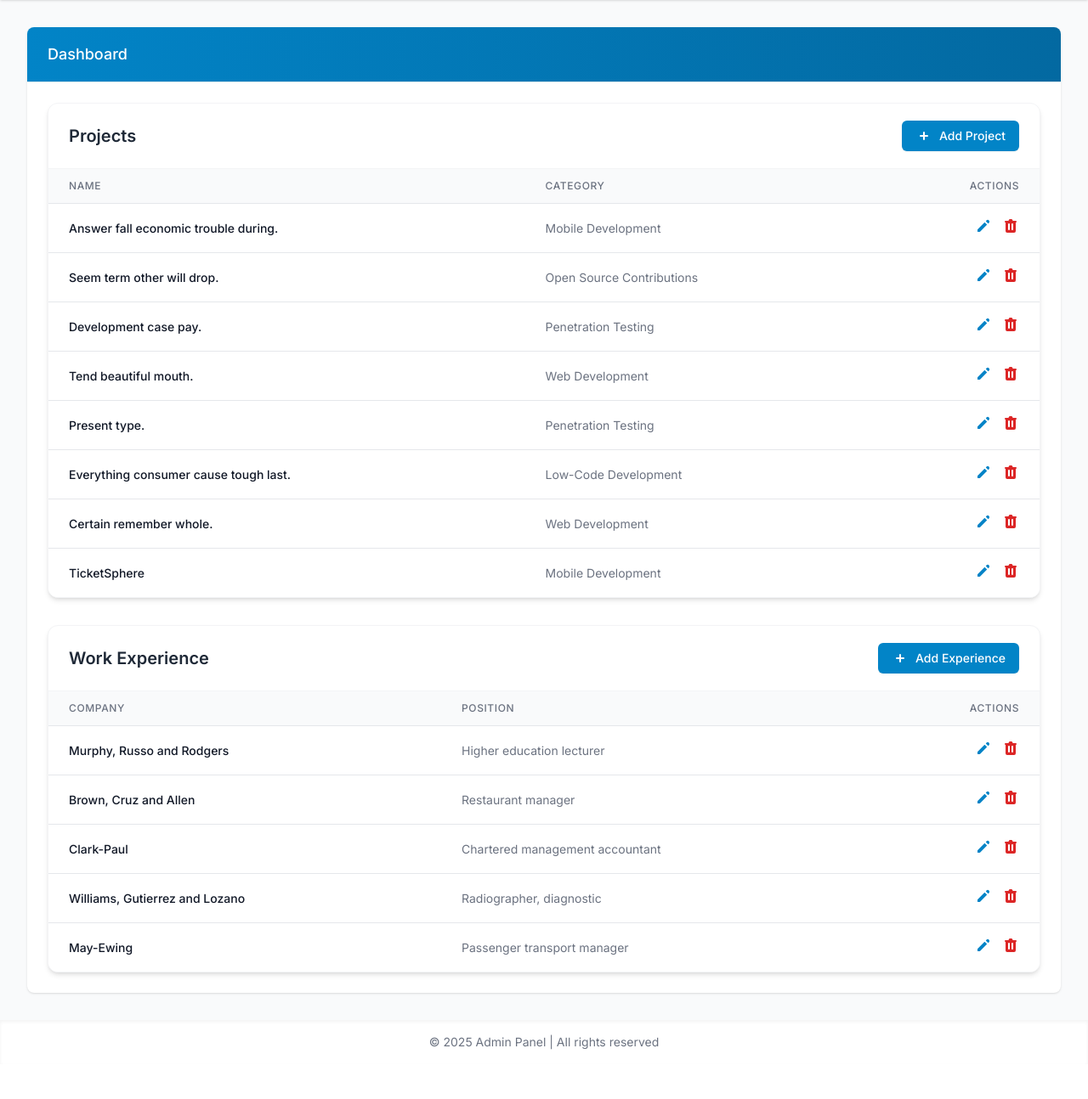
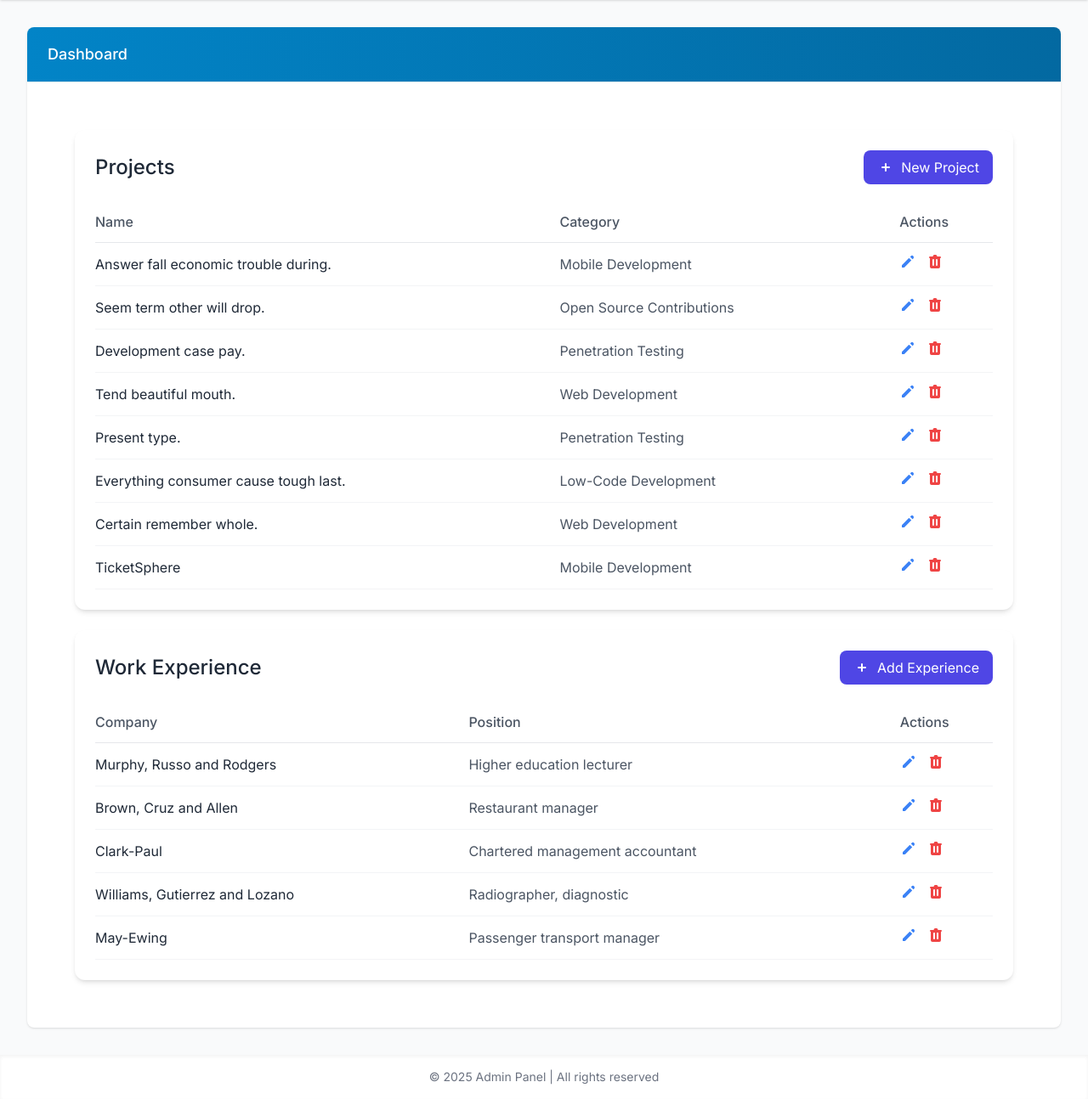
Before and after one commit to Levi-LMN/Probable-enigma, a Flask app: page /admin/dashboard in a window 1280 px wide. Shown: the part 64-1358 px from the top of the page at 85% size. Before the commit the page ends 1300 px from the top, so only its background shows below. Run offline with Flask 3, Linux system fonts and the light colour scheme; a user stored in the database is signed in; some libraries are stand-ins or nearby versions.

Commit message:
UI changes

```diff
--- a/templates/admin/dashboard.html
+++ b/templates/admin/dashboard.html
@@ -1,43 +1,45 @@
 {% extends "admin/base.html" %}
 
 {% block content %}
-<div class="space-y-8">
+<div class="max-w-6xl mx-auto px-4 sm:px-6 py-6 sm:py-8">
   <!-- Projects Section -->
-    <div class="bg-white rounded-xl shadow-md overflow-hidden border border-gray-100">
-        <div class="px-6 py-5 border-b border-gray-100 flex justify-between items-center">
-            <h2 class="text-xl font-semibold text-gray-800">Projects</h2>
-            <a href="{{ url_for('add_project') }}" class="inline-flex items-center px-4 py-2 bg-primary-600 text-white text-sm font-medium rounded-md shadow-sm hover:bg-primary-700 focus:outline-none focus:ring-2 focus:ring-offset-2 focus:ring-primary-500 transition-all duration-200">
+  <div class="bg-white rounded-xl shadow-md overflow-hidden mb-6">
+    <div class="p-4 sm:p-6">
+      <div class="flex flex-col sm:flex-row sm:justify-between sm:items-center mb-6 gap-4">
+        <h2 class="text-xl sm:text-2xl font-medium text-gray-800">Projects</h2>
+        <a href="{{ url_for('add_project') }}" class="bg-indigo-600 hover:bg-indigo-700 text-white px-4 py-2 rounded-lg flex items-center justify-center sm:justify-start transition-colors duration-200 text-sm sm:text-base w-full sm:w-auto">
           <svg xmlns="http://www.w3.org/2000/svg" class="h-5 w-5 mr-2" viewBox="0 0 20 20" fill="currentColor">
             <path fill-rule="evenodd" d="M10 5a1 1 0 011 1v3h3a1 1 0 110 2h-3v3a1 1 0 11-2 0v-3H6a1 1 0 110-2h3V6a1 1 0 011-1z" clip-rule="evenodd" />
           </svg>
-                Add Project
+          New Project
         </a>
       </div>
 
-        <div class="overflow-x-auto">
-            <table class="min-w-full divide-y divide-gray-200">
+      <div class="overflow-x-auto -mx-4 sm:-mx-6">
+        <div class="inline-block min-w-full align-middle px-4 sm:px-6">
+          <table class="min-w-full">
             <thead>
-                    <tr class="bg-gray-50">
-                        <th scope="col" class="px-6 py-3 text-left text-xs font-medium text-gray-500 uppercase tracking-wider">Name</th>
-                        <th scope="col" class="px-6 py-3 text-left text-xs font-medium text-gray-500 uppercase tracking-wider">Category</th>
-                        <th scope="col" class="px-6 py-3 text-right text-xs font-medium text-gray-500 uppercase tracking-wider">Actions</th>
+              <tr class="text-left border-b border-gray-200">
+                <th class="pb-3 pt-2 pl-0 pr-3 font-medium text-gray-600 text-sm sm:text-base">Name</th>
+                <th class="pb-3 pt-2 px-3 font-medium text-gray-600 text-sm sm:text-base">Category</th>
+                <th class="pb-3 pt-2 pl-3 pr-0 font-medium text-gray-600 text-sm sm:text-base">Actions</th>
               </tr>
             </thead>
-                <tbody class="bg-white divide-y divide-gray-200">
+            <tbody>
               {% for project in projects %}
-                    <tr class="hover:bg-gray-50 transition-colors duration-150">
-                        <td class="px-6 py-4 whitespace-nowrap text-sm font-medium text-gray-900">{{ project.ProjectName }}</td>
-                        <td class="px-6 py-4 whitespace-nowrap text-sm text-gray-500">{{ project.Category }}</td>
-                        <td class="px-6 py-4 whitespace-nowrap text-right text-sm font-medium">
-                            <div class="flex justify-end space-x-3">
-                                <a href="{{ url_for('edit_project', project_id=project.ProjectID) }}" class="text-primary-600 hover:text-primary-900 transition-colors duration-150">
+              <tr class="hover:bg-gray-50 border-b border-gray-100">
+                <td class="py-3 pl-0 pr-3 text-gray-800 text-sm sm:text-base">{{ project.ProjectName }}</td>
+                <td class="py-3 px-3 text-gray-600 text-sm sm:text-base">{{ project.Category }}</td>
+                <td class="py-3 pl-3 pr-0">
+                  <div class="flex space-x-3">
+                    <a href="{{ url_for('edit_project', project_id=project.ProjectID) }}" class="text-blue-500 hover:text-blue-700 transition-colors duration-200">
                       <span class="sr-only">Edit</span>
                       <svg xmlns="http://www.w3.org/2000/svg" class="h-5 w-5" viewBox="0 0 20 20" fill="currentColor">
                         <path d="M13.586 3.586a2 2 0 112.828 2.828l-.793.793-2.828-2.828.793-.793zM11.379 5.793L3 14.172V17h2.828l8.38-8.379-2.83-2.828z" />
                       </svg>
                     </a>
                     <form action="{{ url_for('delete_project', project_id=project.ProjectID) }}" method="POST" class="inline">
-                                    <button type="submit" class="text-red-600 hover:text-red-900 transition-colors duration-150">
+                      <button type="submit" class="text-red-500 hover:text-red-700 transition-colors duration-200">
                         <span class="sr-only">Delete</span>
                         <svg xmlns="http://www.w3.org/2000/svg" class="h-5 w-5" viewBox="0 0 20 20" fill="currentColor">
                           <path fill-rule="evenodd" d="M9 2a1 1 0 00-.894.553L7.382 4H4a1 1 0 000 2v10a2 2 0 002 2h8a2 2 0 002-2V6a1 1 0 100-2h-3.382l-.724-1.447A1 1 0 0011 2H9zM7 8a1 1 0 012 0v6a1 1 0 11-2 0V8zm5-1a1 1 0 00-1 1v6a1 1 0 102 0V8a1 1 0 00-1-1z" clip-rule="evenodd" />
@@ -48,29 +50,19 @@
                 </td>
               </tr>
               {% endfor %}
-
-                    {% if not projects %}
-                    <tr>
-                        <td colspan="3" class="px-6 py-10 text-center text-sm text-gray-500">
-                            <div class="flex flex-col items-center">
-                                <svg xmlns="http://www.w3.org/2000/svg" class="h-10 w-10 text-gray-300 mb-2" fill="none" viewBox="0 0 24 24" stroke="currentColor">
-                                    <path stroke-linecap="round" stroke-linejoin="round" stroke-width="2" d="M20 7l-8-4-8 4m16 0l-8 4m8-4v10l-8 4m0-10L4 7m8 4v10M4 7v10l8 4" />
-                                </svg>
-                                <p>No projects found</p>
-                            </div>
-                        </td>
-                    </tr>
-                    {% endif %}
             </tbody>
           </table>
         </div>
       </div>
+    </div>
+  </div>
 
   <!-- Work Experience Section -->
-    <div class="bg-white rounded-xl shadow-md overflow-hidden border border-gray-100">
-        <div class="px-6 py-5 border-b border-gray-100 flex justify-between items-center">
-            <h2 class="text-xl font-semibold text-gray-800">Work Experience</h2>
-            <a href="{{ url_for('add_work_experience') }}" class="inline-flex items-center px-4 py-2 bg-primary-600 text-white text-sm font-medium rounded-md shadow-sm hover:bg-primary-700 focus:outline-none focus:ring-2 focus:ring-offset-2 focus:ring-primary-500 transition-all duration-200">
+  <div class="bg-white rounded-xl shadow-md overflow-hidden">
+    <div class="p-4 sm:p-6">
+      <div class="flex flex-col sm:flex-row sm:justify-between sm:items-center mb-6 gap-4">
+        <h2 class="text-xl sm:text-2xl font-medium text-gray-800">Work Experience</h2>
+        <a href="{{ url_for('add_work_experience') }}" class="bg-indigo-600 hover:bg-indigo-700 text-white px-4 py-2 rounded-lg flex items-center justify-center sm:justify-start transition-colors duration-200 text-sm sm:text-base w-full sm:w-auto">
           <svg xmlns="http://www.w3.org/2000/svg" class="h-5 w-5 mr-2" viewBox="0 0 20 20" fill="currentColor">
             <path fill-rule="evenodd" d="M10 5a1 1 0 011 1v3h3a1 1 0 110 2h-3v3a1 1 0 11-2 0v-3H6a1 1 0 110-2h3V6a1 1 0 011-1z" clip-rule="evenodd" />
           </svg>
@@ -78,30 +70,31 @@
         </a>
       </div>
 
-        <div class="overflow-x-auto">
-            <table class="min-w-full divide-y divide-gray-200">
+      <div class="overflow-x-auto -mx-4 sm:-mx-6">
+        <div class="inline-block min-w-full align-middle px-4 sm:px-6">
+          <table class="min-w-full">
             <thead>
-                    <tr class="bg-gray-50">
-                        <th scope="col" class="px-6 py-3 text-left text-xs font-medium text-gray-500 uppercase tracking-wider">Company</th>
-                        <th scope="col" class="px-6 py-3 text-left text-xs font-medium text-gray-500 uppercase tracking-wider">Position</th>
-                        <th scope="col" class="px-6 py-3 text-right text-xs font-medium text-gray-500 uppercase tracking-wider">Actions</th>
+              <tr class="text-left border-b border-gray-200">
+                <th class="pb-3 pt-2 pl-0 pr-3 font-medium text-gray-600 text-sm sm:text-base">Company</th>
+                <th class="pb-3 pt-2 px-3 font-medium text-gray-600 text-sm sm:text-base">Position</th>
+                <th class="pb-3 pt-2 pl-3 pr-0 font-medium text-gray-600 text-sm sm:text-base">Actions</th>
               </tr>
             </thead>
-                <tbody class="bg-white divide-y divide-gray-200">
+            <tbody>
               {% for experience in experiences %}
-                    <tr class="hover:bg-gray-50 transition-colors duration-150">
-                        <td class="px-6 py-4 whitespace-nowrap text-sm font-medium text-gray-900">{{ experience.CompanyName }}</td>
-                        <td class="px-6 py-4 whitespace-nowrap text-sm text-gray-500">{{ experience.Position }}</td>
-                        <td class="px-6 py-4 whitespace-nowrap text-right text-sm font-medium">
-                            <div class="flex justify-end space-x-3">
-                                <a href="{{ url_for('edit_experience', experience_id=experience.ExperienceID) }}" class="text-primary-600 hover:text-primary-900 transition-colors duration-150">
+              <tr class="hover:bg-gray-50 border-b border-gray-100">
+                <td class="py-3 pl-0 pr-3 text-gray-800 text-sm sm:text-base">{{ experience.CompanyName }}</td>
+                <td class="py-3 px-3 text-gray-600 text-sm sm:text-base">{{ experience.Position }}</td>
+                <td class="py-3 pl-3 pr-0">
+                  <div class="flex space-x-3">
+                    <a href="{{ url_for('edit_experience', experience_id=experience.ExperienceID) }}" class="text-blue-500 hover:text-blue-700 transition-colors duration-200">
                       <span class="sr-only">Edit</span>
                       <svg xmlns="http://www.w3.org/2000/svg" class="h-5 w-5" viewBox="0 0 20 20" fill="currentColor">
                         <path d="M13.586 3.586a2 2 0 112.828 2.828l-.793.793-2.828-2.828.793-.793zM11.379 5.793L3 14.172V17h2.828l8.38-8.379-2.83-2.828z" />
                       </svg>
                     </a>
                     <form action="{{ url_for('delete_experience', experience_id=experience.ExperienceID) }}" method="POST" class="inline">
-                                    <button type="submit" class="text-red-600 hover:text-red-900 transition-colors duration-150">
+                      <button type="submit" class="text-red-500 hover:text-red-700 transition-colors duration-200">
                         <span class="sr-only">Delete</span>
                         <svg xmlns="http://www.w3.org/2000/svg" class="h-5 w-5" viewBox="0 0 20 20" fill="currentColor">
                           <path fill-rule="evenodd" d="M9 2a1 1 0 00-.894.553L7.382 4H4a1 1 0 000 2v10a2 2 0 002 2h8a2 2 0 002-2V6a1 1 0 100-2h-3.382l-.724-1.447A1 1 0 0011 2H9zM7 8a1 1 0 012 0v6a1 1 0 11-2 0V8zm5-1a1 1 0 00-1 1v6a1 1 0 102 0V8a1 1 0 00-1-1z" clip-rule="evenodd" />
@@ -112,22 +105,11 @@
                 </td>
               </tr>
               {% endfor %}
-
-                    {% if not experiences %}
-                    <tr>
-                        <td colspan="3" class="px-6 py-10 text-center text-sm text-gray-500">
-                            <div class="flex flex-col items-center">
-                                <svg xmlns="http://www.w3.org/2000/svg" class="h-10 w-10 text-gray-300 mb-2" fill="none" viewBox="0 0 24 24" stroke="currentColor">
-                                    <path stroke-linecap="round" stroke-linejoin="round" stroke-width="2" d="M21 13.255A23.931 23.931 0 0112 15c-3.183 0-6.22-.62-9-1.745M16 6V4a2 2 0 00-2-2h-4a2 2 0 00-2 2v2m4 6h.01M5 20h14a2 2 0 002-2V8a2 2 0 00-2-2H5a2 2 0 00-2 2v10a2 2 0 002 2z" />
-                                </svg>
-                                <p>No work experience found</p>
-                            </div>
-                        </td>
-                    </tr>
-                    {% endif %}
             </tbody>
           </table>
         </div>
       </div>
     </div>
+  </div>
+</div>
 {% endblock %}
```
Lines whose indentation alone changed are shown as unchanged.
